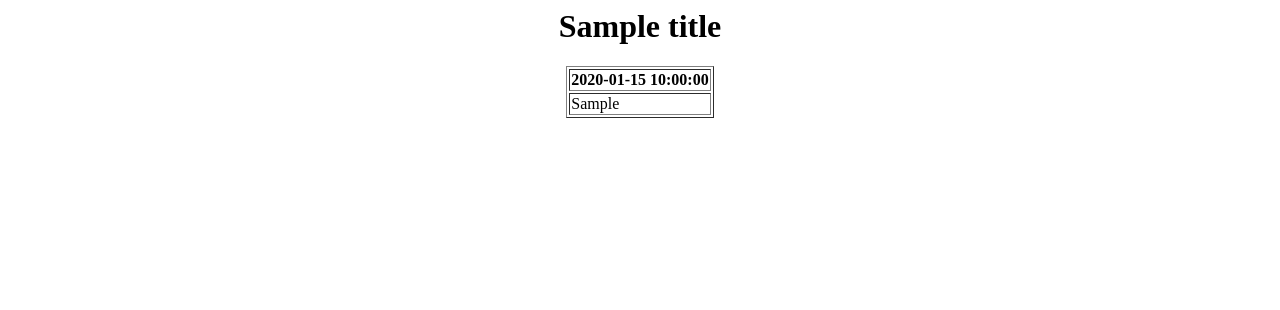
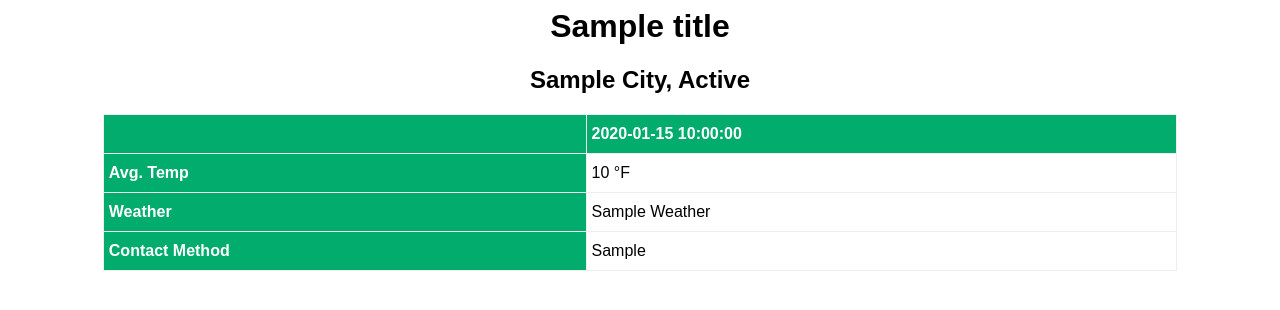
Before and after one commit to aeldred/contact_calendar, a Flask app: template contact_calendar/templates/contact_calendar.html in a window 1280 px wide. Shown: the top 310 px of the page. Run offline with Flask 2, Linux system fonts and the light colour scheme; the template is opened without the code that fills it: most values are stand-ins (such as "Sample title", 1, 10 or a date in 2020).

Commit message:
makes the output nicer

```diff
--- /dev/null
+++ b/contact_calendar/static/css/contact_calendar.css
@@ -0,0 +1,42 @@
+body {
+    font-family: Arial, Helvetica, sans-serif;
+}
+
+h1 {
+    text-align: center;
+}
+
+h2 {
+    text-transform: capitalize;
+    text-align: center;
+}
+
+h2.error {
+    color: red;
+    text-align: center;
+}
+
+table {
+    width: 85%;
+    border: 1px solid #eee;
+    padding: 8px;
+    border-collapse: collapse;
+}
+
+th {
+    padding-top: 10px;
+    padding-bottom: 10px;
+    padding-left: 5px;
+    padding-right: 5px;
+    text-align: left;
+    background-color: #02AC6D;
+    color: white;
+    text-transform: capitalize;
+}
+
+td:nth-child(odd){background-color: #d2d2d2;}
+td {
+    padding-left: 5px;
+    padding-right: 5px;
+    text-transform: capitalize;
+}
--- a/contact_calendar/templates/contact_calendar.html
+++ b/contact_calendar/templates/contact_calendar.html
@@ -1,17 +1,35 @@
 <html>
 	<head>
 		<title>{{ title }}</title>
+        <link rel="stylesheet" href="{{ url_for('static', filename='css/contact_calendar.css') }}">
 	</head>
 	<body>
-            <h1 align='center'>{{ title }}</h1>
-            <h2 align='center'>{{ error_msg }}</h2>
+      <h1>{{ title }}</h1>
+      <h2>{{ city }}{%if state %}, {{ state }}{% endif %}</h2>
+      {% if error_msg %}
+        <h2 class=error>{{ error_msg }}</h2>
+      {% endif %}
 	  <table border=1 align='center'>
 		<tr>
+            <th></th>
           {% for day in calendar %}
 		    <th>{{ day.date }}</th>
 		  {% endfor %}
 		</tr>
 		<tr>
+          <th>Avg. Temp</th>
+          {% for day in calendar %}
+		    <td>{{ day.avg_temp }} &degF</td>
+		  {% endfor %}
+		</tr>
+		<tr>
+          <th>Weather</th>
+          {% for day in calendar %}
+		    <td>{{ day.weather }}</td>
+		  {% endfor %}
+		</tr>
+		<tr>
+          <th>Contact Method</th>
             {% for day in calendar %}
 		      <td>{{ day.contact_method }}</td>
 		    {% endfor %}
```
Lines whose indentation alone changed are shown as unchanged.
